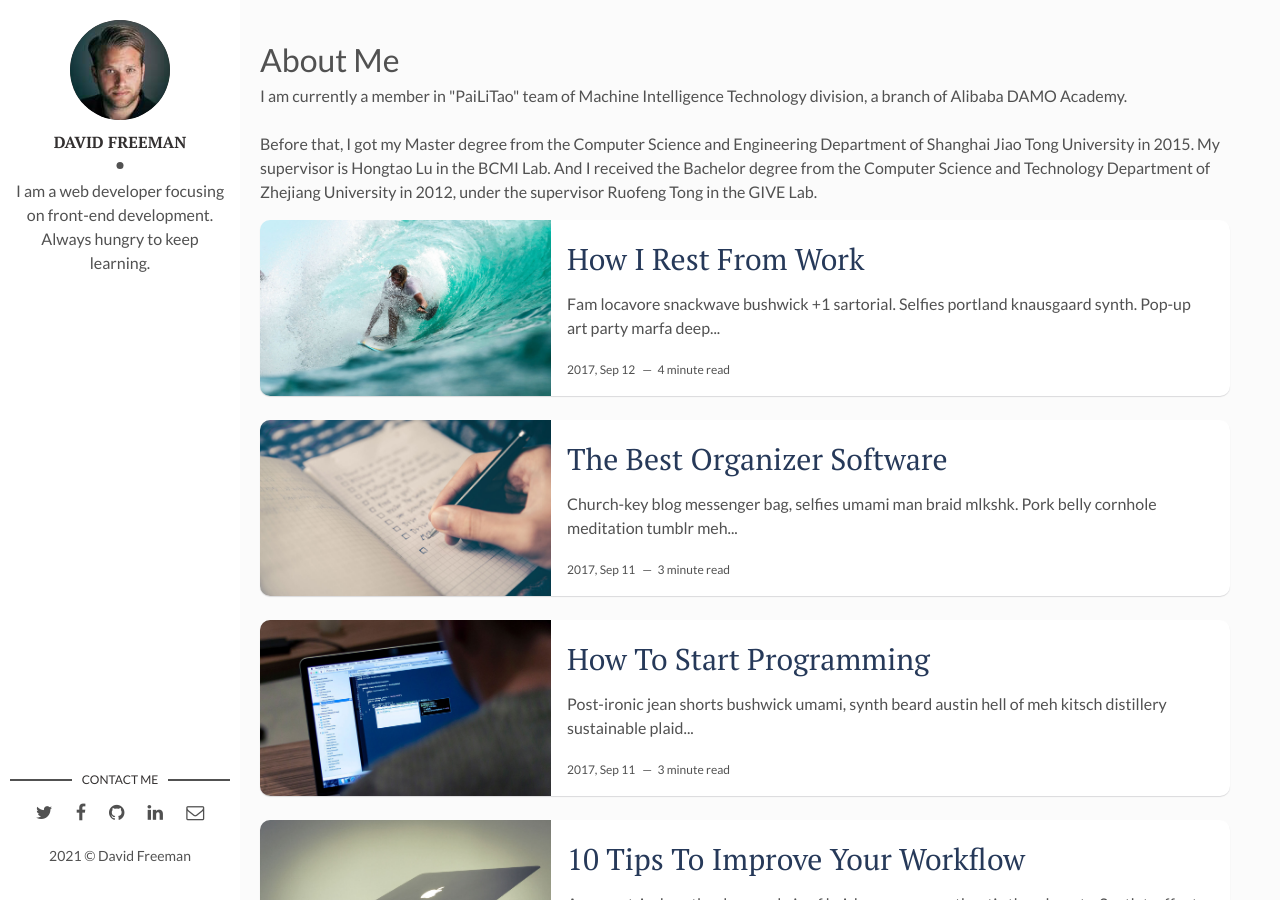
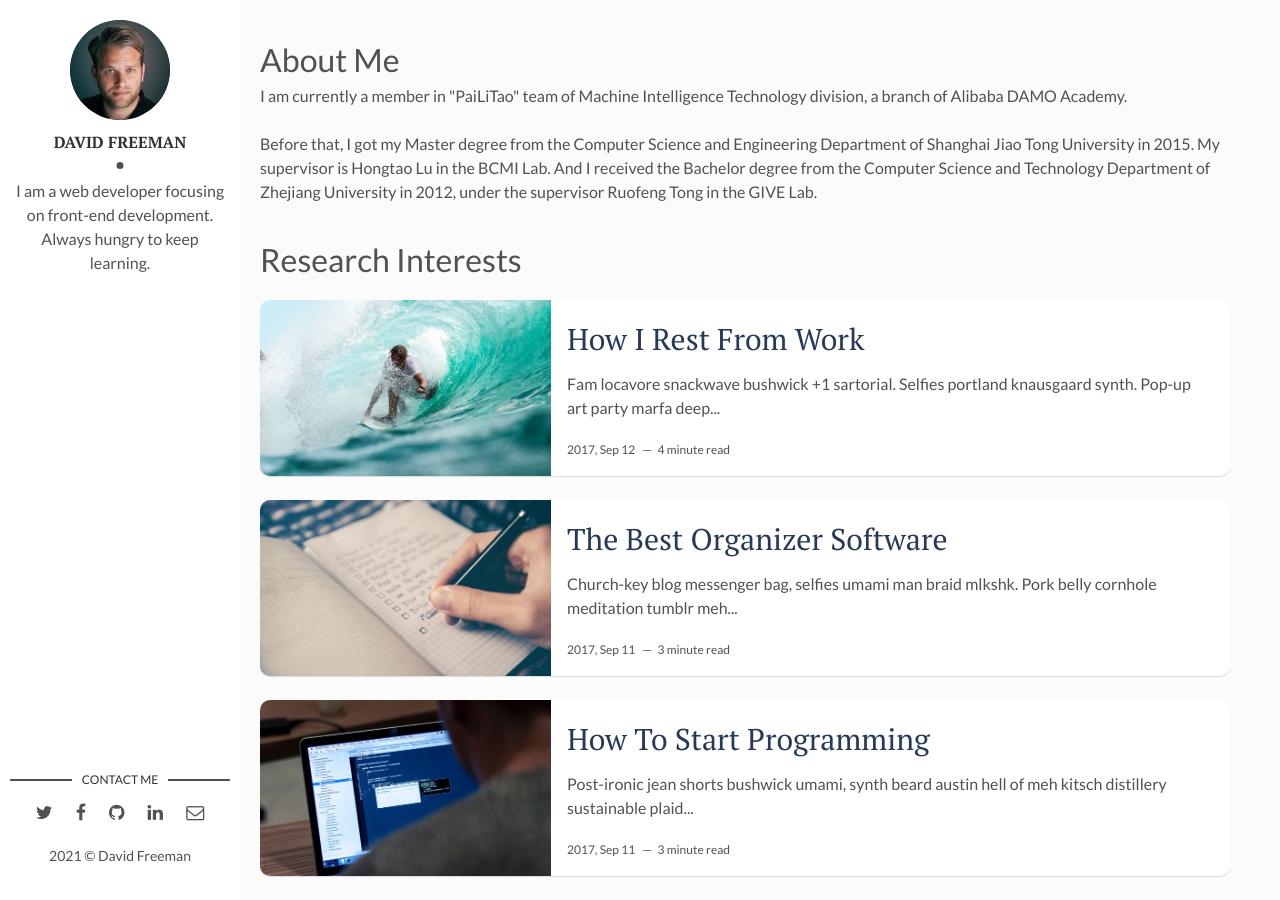
Before and after one commit to kangzhao2/kangzhao2.github.io, a Jekyll site: the page built from index.html, in a window 1280 px wide and 900 px high. Built offline with Jekyll 4.4.1, drawn with Linux system fonts in a browser that asks for light colours; the list of posts is cut into pages by our own code.

Commit message:
Update index.html

```diff
--- a/index.html
+++ b/index.html
@@ -4,6 +4,7 @@ layout: main
 <body>
 <p><font size="6">About Me</font> <br>I am currently a member in "PaiLiTao" team of Machine Intelligence Technology division, a branch of Alibaba DAMO Academy.<br><br>Before that, I got my Master degree from the Computer Science and Engineering Department of Shanghai Jiao Tong University in 2015. My supervisor is Hongtao Lu in the BCMI Lab. And I received the Bachelor degree from the Computer Science and Technology Department of Zhejiang University in 2012, under the supervisor Ruofeng Tong in the GIVE Lab.
 </p>
+<p><font size="6">Research Interests</font> </p>
 </body>
 
 {% for post in paginator.posts %}
```
